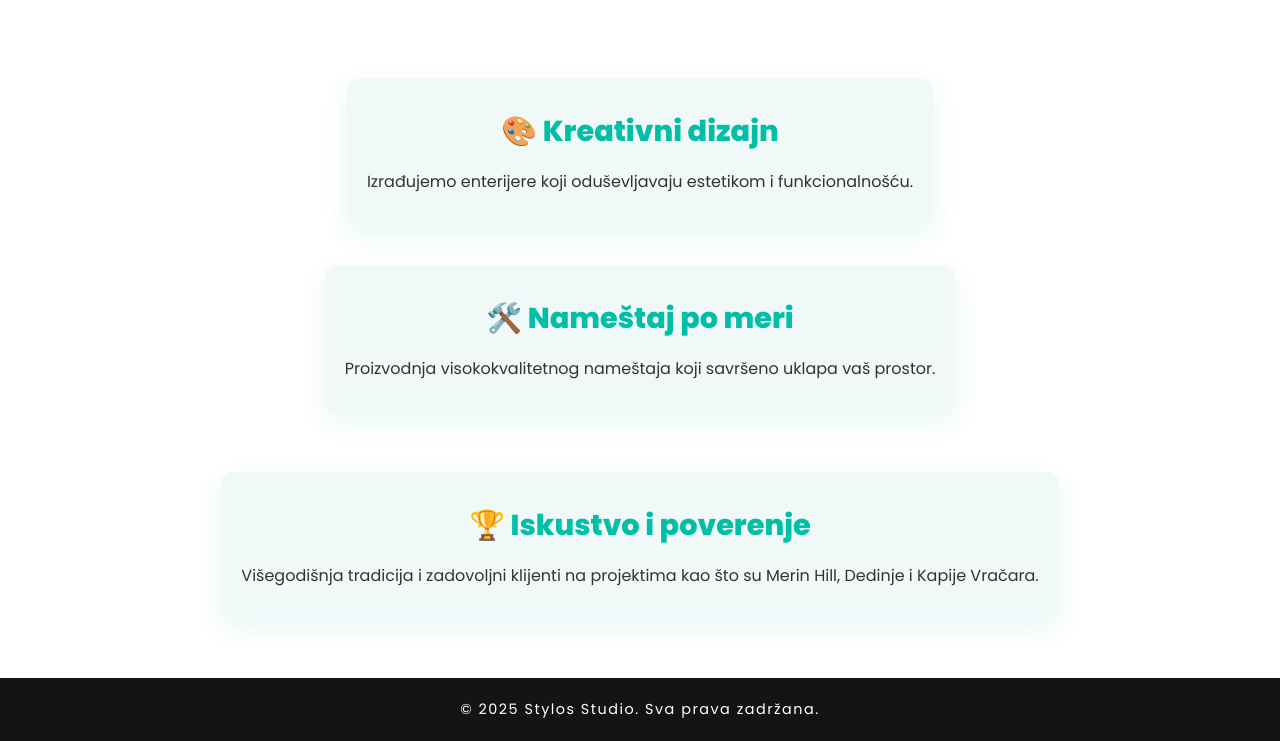
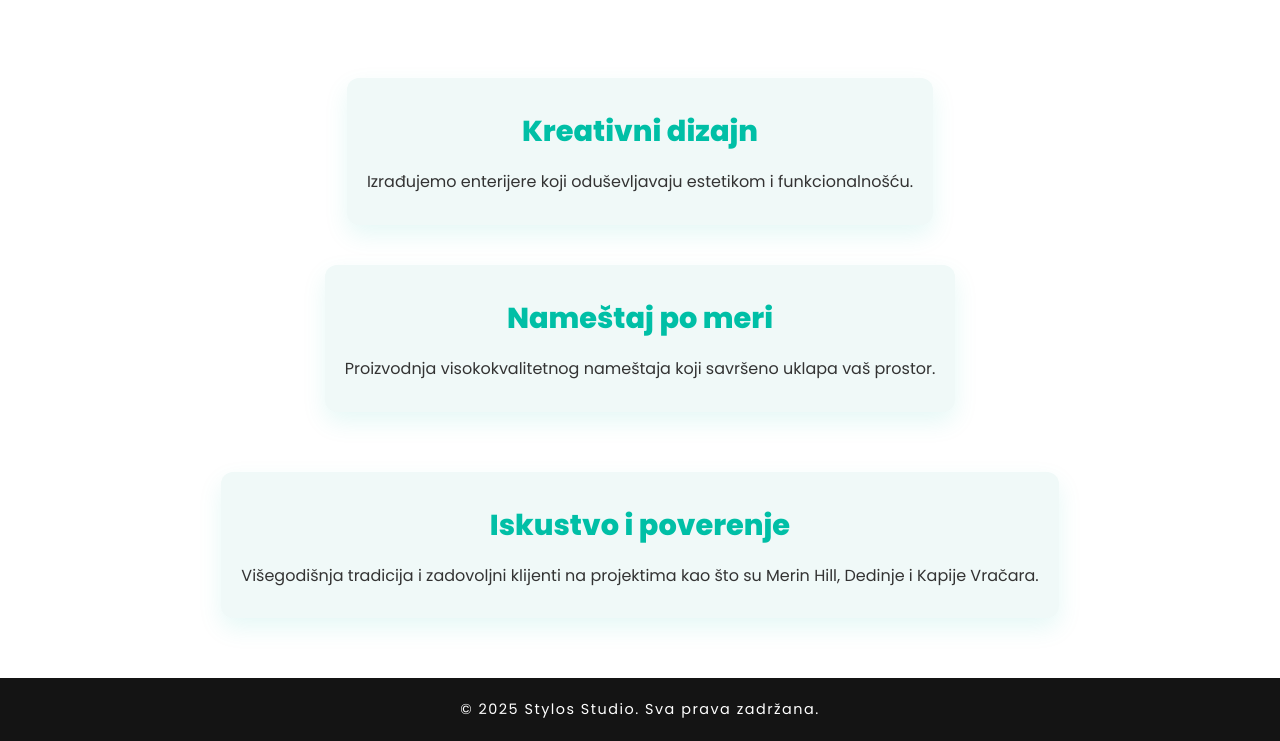
Before and after one commit to tatjanasepur/StylosStudioBusiness, a plain HTML site: page index.html in a window 1280 px wide. Shown: the part 832-1573 px from the top of the page. Drawn offline with nearby package versions, Linux system fonts and the light colour scheme.

Commit message:
Update index.html

```diff
--- a/index.html
+++ b/index.html
@@ -35,15 +35,15 @@
 <section class="features">
     <div class="container">
         <div class="feature-card">
-            <h3>🎨 Kreativni dizajn</h3>
+            <h3> Kreativni dizajn</h3>
             <p>Izrađujemo enterijere koji oduševljavaju estetikom i funkcionalnošću.</p>
         </div>
         <div class="feature-card">
-            <h3>🛠️ Nameštaj po meri</h3>
+            <h3> Nameštaj po meri</h3>
             <p>Proizvodnja visokokvalitetnog nameštaja koji savršeno uklapa vaš prostor.</p>
         </div>
         <div class="feature-card">
-            <h3>🏆 Iskustvo i poverenje</h3>
+            <h3> Iskustvo i poverenje</h3>
             <p>Višegodišnja tradicija i zadovoljni klijenti na projektima kao što su Merin Hill, Dedinje i Kapije Vračara.</p>
         </div>
     </div>
```
